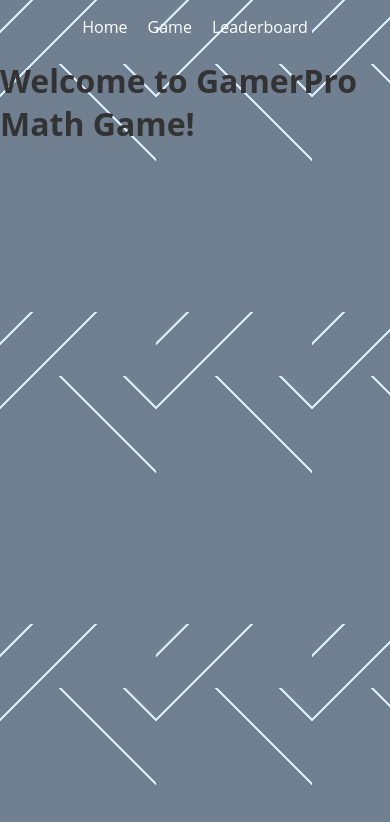
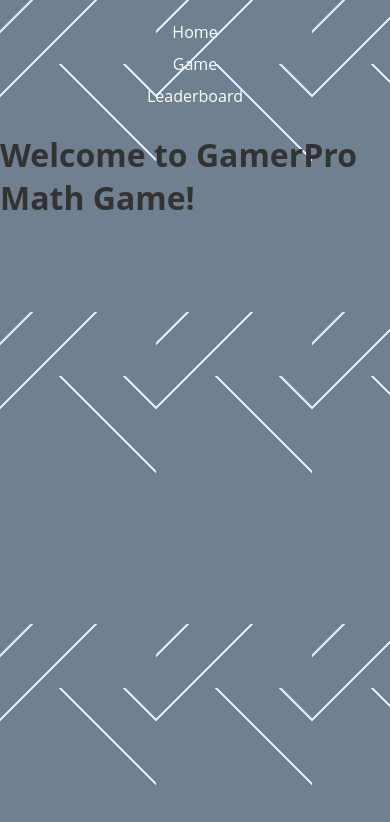
Before and after one commit to davidamebley/gamerpro-math-game, a React (Create React App) app in the folder frontend/: page / in a window 390 px wide. Shown: the top 822 px of the page. Built offline with nearby package versions, Linux system fonts and the light colour scheme.

Commit message:
Add media queries for mid-range devices (tablets) in App.css

```diff
--- a/frontend/src/App.css
+++ b/frontend/src/App.css
@@ -49,3 +49,27 @@
   font-size: 1.5em;
   margin: 0 0.5em;
 }
+
+/* Mid-range devices (e.g., tablets) */
+@media (max-width: 768px) {
+  nav ul {
+    flex-direction: column;
+    align-items: center;
+  }
+
+  nav ul li {
+    margin: 5px 0;
+  }
+
+  .math-expression {
+    font-size: 1.2em;
+  }
+
+  .math-icon {
+    font-size: 1.2em;
+  }
+
+  .button {
+    padding: 0.4em 0.8em;
+  }
+}
```
